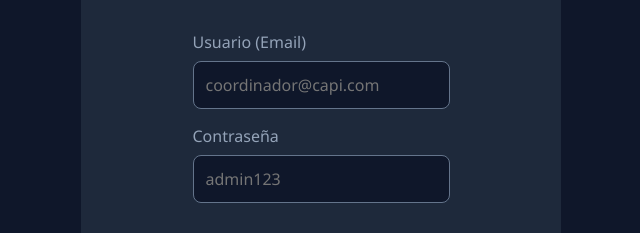
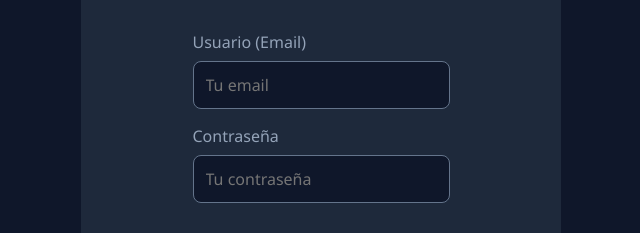
Before and after one commit to Dinoraptor54/cuadrante-api, a website: page static/index.html in a window 1280 px wide. Shown: the part 257-490 px from the top of the page, without its empty margins (319-959 px from the left). Drawn offline with Linux system fonts and the light colour scheme.

Commit message:
Seguridad: Eliminar credenciales por defecto de los campos de login

```diff
--- a/static/index.html
+++ b/static/index.html
@@ -398,11 +398,11 @@
                 <form id="login-form">
                     <div class="form-group">
                         <label for="username">Usuario (Email)</label>
-                        <input type="email" id="username" placeholder="coordinador@capi.com" required>
+                        <input type="email" id="username" placeholder="Tu email" required>
                     </div>
                     <div class="form-group">
                         <label for="password">Contraseña</label>
-                        <input type="password" id="password" placeholder="admin123" required>
+                        <input type="password" id="password" placeholder="Tu contraseña" required>
                     </div>
                     <button type="submit" id="login-btn">Entrar</button>
                     <p id="login-error" class="error-msg"></p>
```
